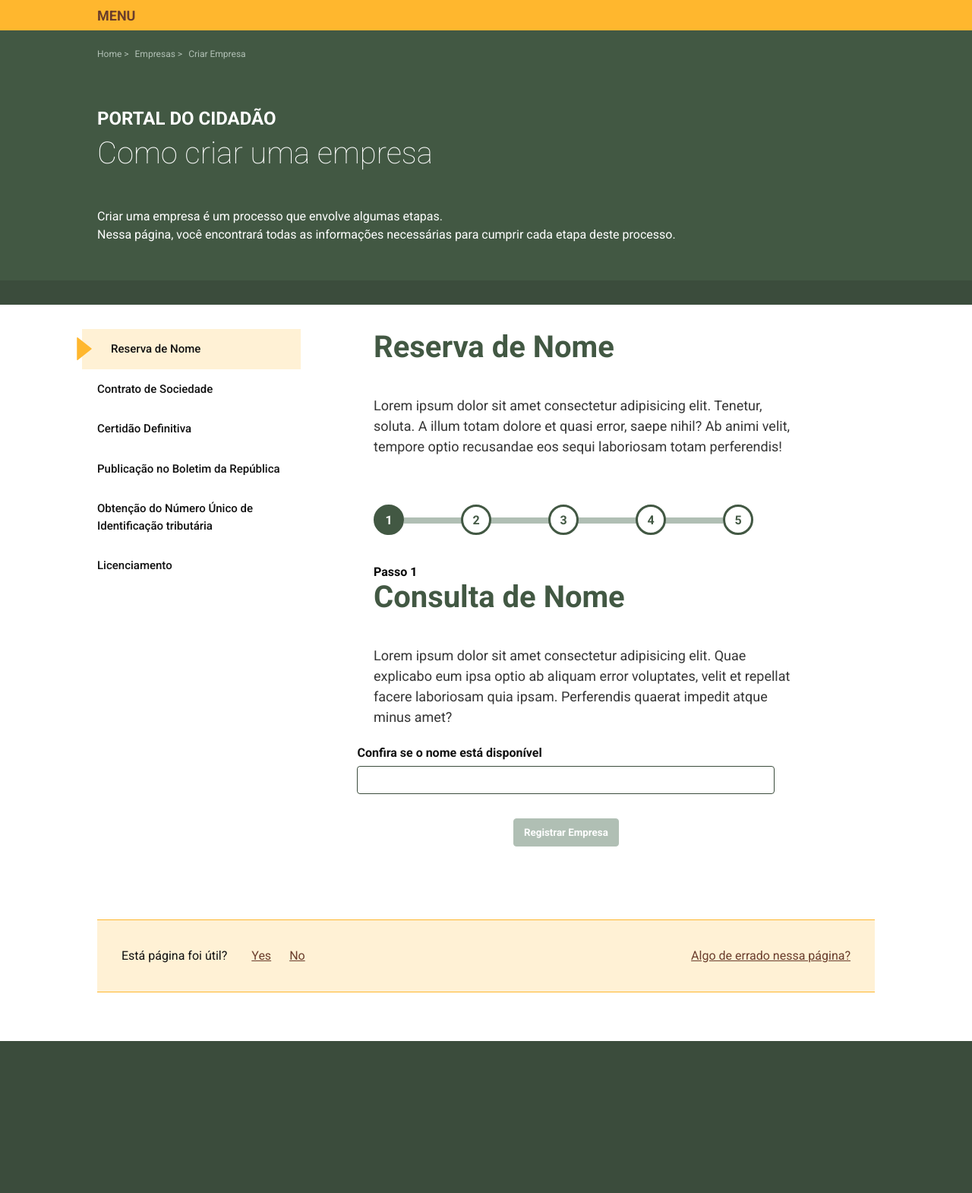
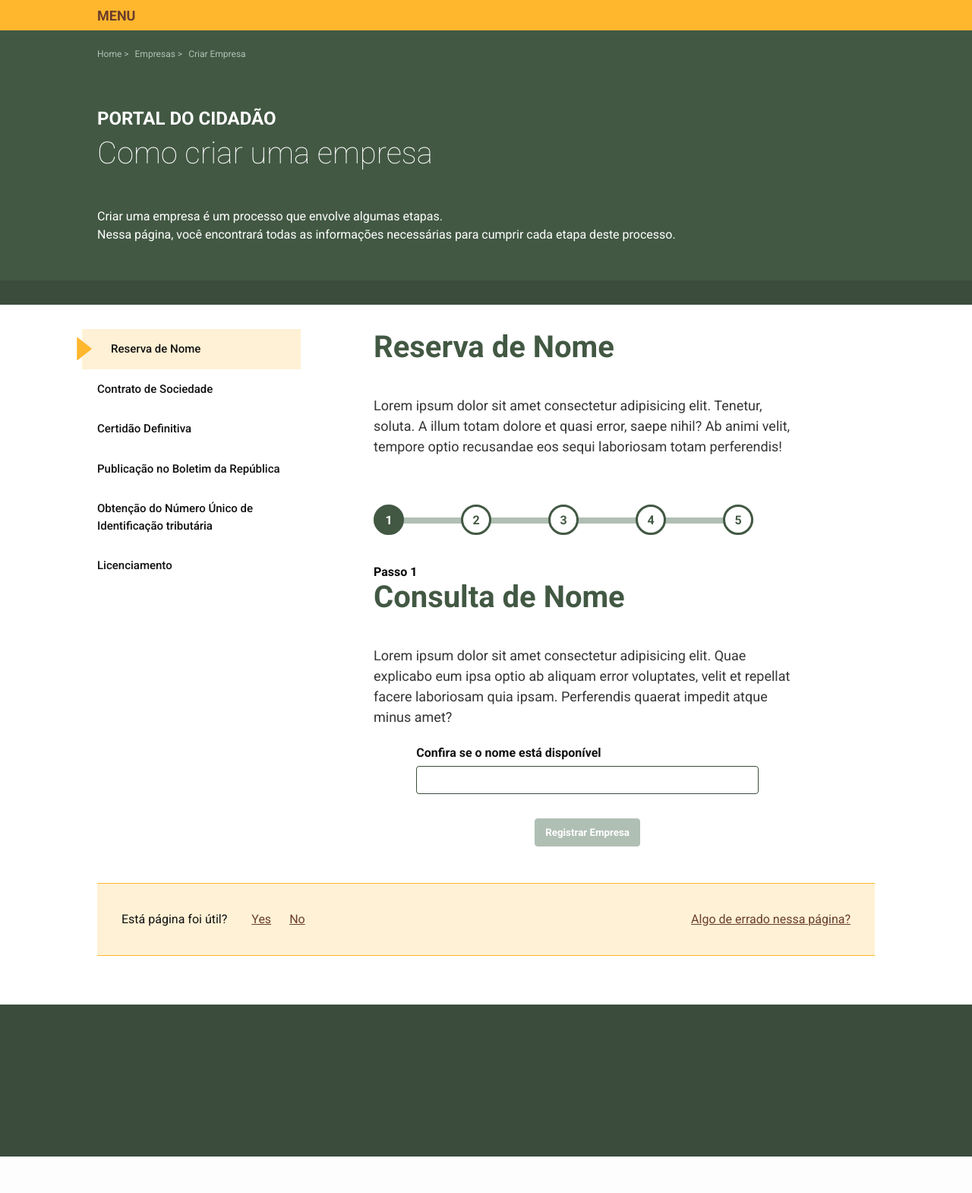
Before and after one commit to worldbank/moz-tech-reserva-de-nome, a Django app: page /name_application/check in a window 1280 px wide. Shown: the whole page at 76% size. After the commit the page ends 1522 px from the top, so only its background shows below. Run offline with Django 3.2, Linux system fonts and the light colour scheme.

Commit message:
fix: implement responsive style

```diff
--- a/reserva/core/static/styles.css
+++ b/reserva/core/static/styles.css
@@ -26,7 +26,7 @@
 
 .wrapper {
   width: 100%;
-  height: 100vh;
+  height: 100%;
 }
 
 /* NAV E HEADER  */
@@ -271,24 +271,18 @@ strong.insider {
   height: 30px;
 }
 
-hr {
-  margin-left: 40px;
-  max-width: 420px;
-  border: 4px solid var(--grey-light);
-  position: relative;
-}
-
 #stepProgressBar {
   display: flex;
   justify-content: space-between;
   align-items: flex-end;
   width: 500px;
-  margin-top: -25px;
+  border-top: 8px solid var(--grey-light);
 }
 
 .step {
   text-align: center;
   font-weight: bold;
+  margin-top: -25px;
 }
 
 p.insider code {
@@ -357,20 +351,25 @@ select {
 }
 
 .check-name {
-  width: 90%;
   display: flex;
   flex-direction: column;
   align-items: center;
-  margin-bottom: 3rem;
 }
 
 .same-row {
+  width: 80%;
   display: flex;
   justify-content: space-between;
 }
 
 .same-row > .form-label {
-  min-width: 49%;
+  max-width: 47%;
+}
+
+form {
+  display: flex;
+  flex-direction: column;
+  align-items: center;
 }
 
 .form-label {
@@ -378,7 +377,7 @@ select {
   text-align: left;
   font-weight: bold;
   color: var(--black);
-  min-width: 550px;
+  width: 80%;
   display: flex;
   flex-direction: column;
 }
--- a/reserva/core/templates/name_application/check.html
+++ b/reserva/core/templates/name_application/check.html
@@ -4,7 +4,6 @@
 <h3 class="insider">Reserva de Nome</h3>
 <p class="insider">Lorem ipsum dolor sit amet consectetur adipisicing elit. Tenetur, soluta. A illum totam dolore et quasi error, saepe nihil? Ab animi velit, tempore optio recusandae eos sequi laboriosam totam perferendis!</p>
 <div class="steps-container">
-  <hr>
   <div id="stepProgressBar">
     <div class="step">
       <a href="" class="bullet actual">1</a>
--- a/reserva/core/templates/name_application/done.html
+++ b/reserva/core/templates/name_application/done.html
@@ -4,7 +4,6 @@
 <h3 class="insider">Reserva de Nome</h3>
 <p class="insider">Lorem ipsum dolor sit amet consectetur adipisicing elit. Tenetur, soluta. A illum totam dolore et quasi error, saepe nihil? Ab animi velit, tempore optio recusandae eos sequi laboriosam totam perferendis!</p>
 <div class="steps-container">
-  <hr>
   <div id="stepProgressBar">
     <div class="step">
       <a href="" class="bullet completed">1</a>
--- a/reserva/core/templates/name_application/pay.html
+++ b/reserva/core/templates/name_application/pay.html
@@ -4,7 +4,6 @@
 <h3 class="insider">Reserva de Nome</h3>
 <p class="insider">Lorem ipsum dolor sit amet consectetur adipisicing elit. Tenetur, soluta. A illum totam dolore et quasi error, saepe nihil? Ab animi velit, tempore optio recusandae eos sequi laboriosam totam perferendis!</p>
 <div class="steps-container">
-  <hr>
   <div id="stepProgressBar">
     <div class="step">
       <a href="" class="bullet completed">1</a>
--- a/reserva/core/templates/name_application/send.html
+++ b/reserva/core/templates/name_application/send.html
@@ -4,7 +4,6 @@
 <h3 class="insider">Reserva de Nome</h3>
 <p class="insider">Lorem ipsum dolor sit amet consectetur adipisicing elit. Tenetur, soluta. A illum totam dolore et quasi error, saepe nihil? Ab animi velit, tempore optio recusandae eos sequi laboriosam totam perferendis!</p>
 <div class="steps-container">
-  <hr>
   <div id="stepProgressBar">
     <div class="step">
       <a href="" class="bullet completed">1</a>
--- a/reserva/core/templates/name_application/success.html
+++ b/reserva/core/templates/name_application/success.html
@@ -4,7 +4,6 @@
 <h3 class="insider">Reserva de Nome</h3>
 <p class="insider">Lorem ipsum dolor sit amet consectetur adipisicing elit. Tenetur, soluta. A illum totam dolore et quasi error, saepe nihil? Ab animi velit, tempore optio recusandae eos sequi laboriosam totam perferendis!</p>
 <div class="steps-container">
-  <hr>
   <div id="stepProgressBar">
     <div class="step">
       <a href="" class="bullet completed">1</a>
```
Also changed, not shown: other parts of reserva/core/static/styles.css (+76 -0 lines).
